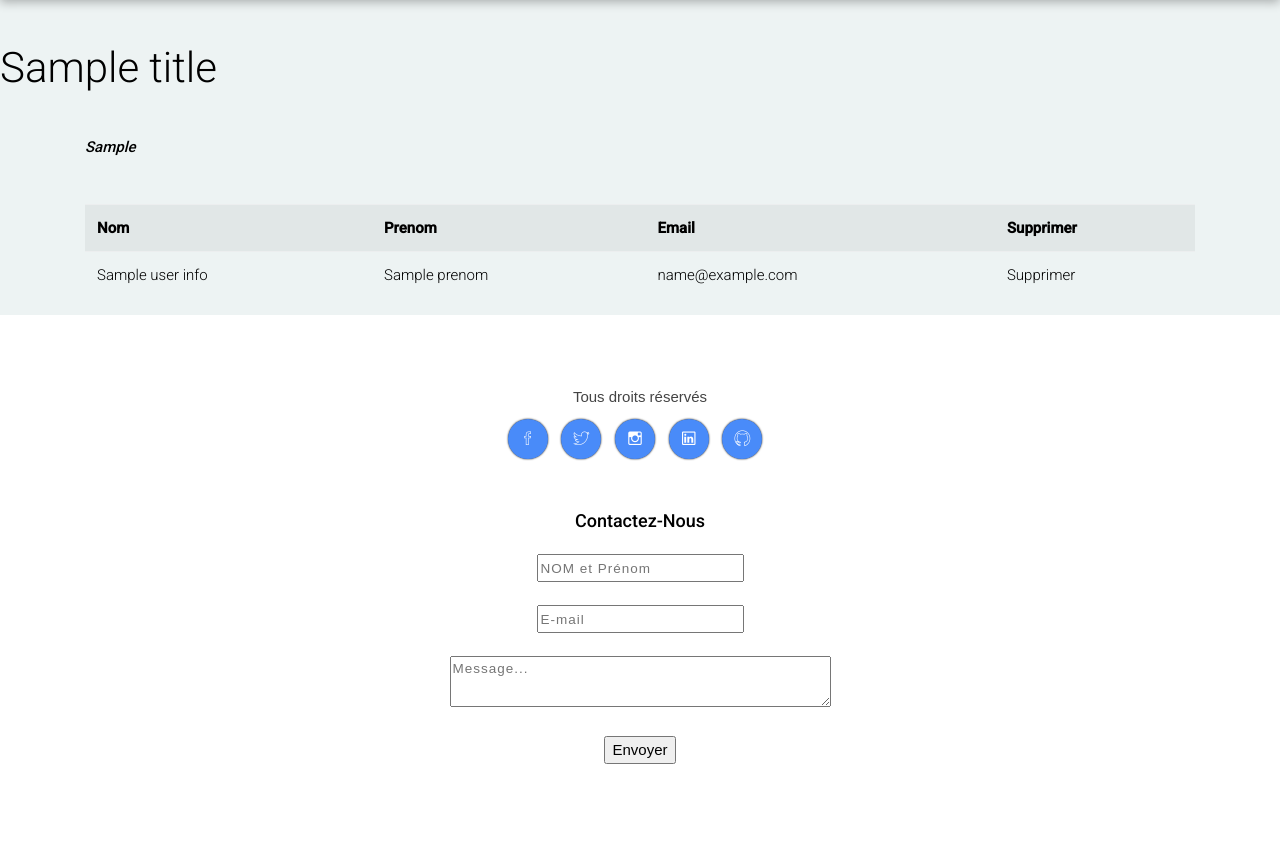
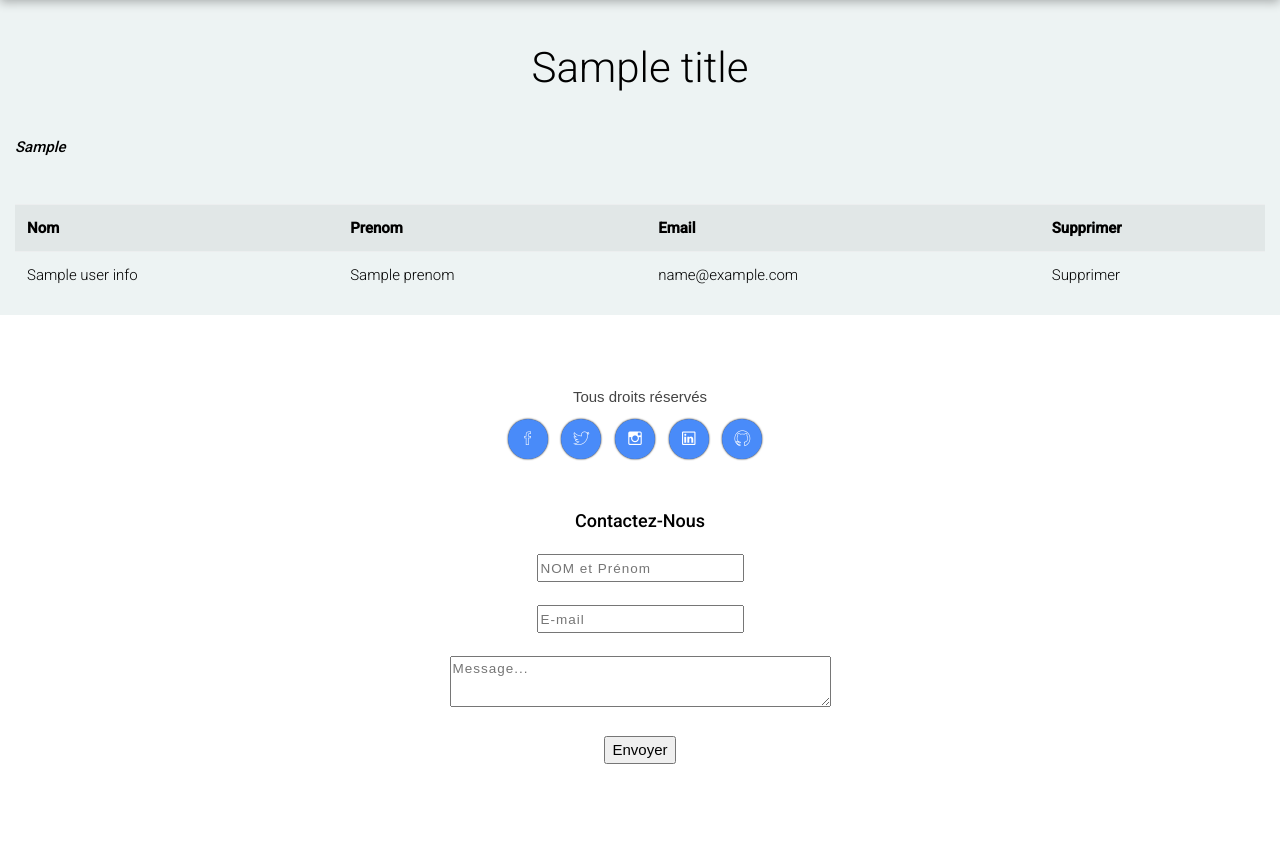
Before and after one commit to Durocortorum/Blog-TP5, a PHP site: template views/viewUser.php in a window 1280 px wide. Shown: the part 60-902 px from the top of the page. Run offline with PHP 8.4, Linux system fonts and the light colour scheme; the template is opened without the code that fills it: most values are stand-ins (such as "Sample title", 1, 10 or a date in 2020); data that the repository does not hold is empty; some web fonts are replaced.

Commit message:
formatted viewUser.php

```diff
--- a/views/viewUser.php
+++ b/views/viewUser.php
@@ -1,33 +1,65 @@
 <br><br>
-<h2><?= $title; ?></h2>
+<h2 class="text-center"><?= $title; ?></h2>
 <br>
 <br>
 
-<div class="container">
+<div class="container-fluid">
     <b><i><?= $form_msg; ?></b></i><br>
 
     <?php
     if ($form == 1) {
     ?>
         <form method="post" action="User">
-            <label for="email">Email:</label>
-            <input type="email" class="form-control" placeholder="Email" name="email" style="width:40%" value="<?= $infos[0]->email() ?>">
+            <div class="row">
+                <div class="col-lg-6 text-center">
+                    <label for="email">Email:</label>
+                </div>
+                <div class="col-lg-6 ">
+                    <input type="email" class="form-control" placeholder="Email" name="email" style="width:100%" value="<?= $infos[0]->email() ?>">
+                </div>
+            </div>
+            <br />
+            <div class="row">
+                <div class="col-lg-6 text-center">
+                    <label for="nom">Nom:</label>
+                </div>
+                <div class="col-lg-6 ">
+                    <input class="text-center" type="text" class="form-control" placeholder="Nom" name="nom" style="width:100%" value="<?= $infos[0]->nom() ?>">
+                </div>
+            </div>
+            <br />
+            <div class="row">
+                <div class="col-lg-6 text-center">
+                    <label for="prenom">Prenom:</label>
+                </div>
+                <div class="col-lg-6 ">
+                    <input class="text-center" type="text" class="form-control" placeholder="Prenom" name="prenom" style="width:100%" value="<?= $infos[0]->prenom() ?>">
+                </div>
+            </div>
+            <br />
+            <div class="row">
+                <div class="col-lg-6 text-center">
+                    <label for="password">Mot de passe:</label>
+                </div>
+                <div class="col-lg-6 ">
+                    <input class="text-center" type="password" class="form-control" placeholder="Mot de passe" name="password" style="width:100%" value="<?= $infos[0]->password() ?>">
+                </div>
+            </div>
+            <br />
+            <div class="row">
+                <div class="col-lg-6 text-center">
+                    <label for="passwordConfirm">Mot de passe (confirmation) :</label>
+                </div>
+                <div class="col-lg-6 ">
+                    <input class="text-center" type="password" class="form-control" placeholder="Mot de passe (confirmation)" name="password_verif" style="width:100%" value="">
+                </div>
+            </div>
+                    <br />
+                    <div class="row">
+                <div class="col text-center">
+                    <input class="text-center m-2 p-2 btn btn-primary shadow-sm" type="submit" class="form-control" style="width:30%" name="form_button" value="Sauvegarder">
+                </div>
 
-            <label for="nom">Nom:</label>
-            <input type="text" class="form-control" placeholder="Nom" name="nom" style="width:40%" value="<?= $infos[0]->nom() ?>">
-
-            <label for="prenom">Prenom:</label>
-            <input type="text" class="form-control" placeholder="Prenom" name="prenom" style="width:40%" value="<?= $infos[0]->prenom() ?>">
-
-            <label for="password">Mot de passe:</label>
-            <input type="password" class="form-control" placeholder="Mot de passe" name="password" style="width:40%" value="<?= $infos[0]->password() ?>">
-
-            <label for="passwordConfirm">Mot de passe (confirmation) :</label>
-            <input type="password" class="form-control" placeholder="Mot de passe (confirmation)" name="password_verif" style="width:40%" value="">
-
-            <br>
-
-            <input type="submit" class="form-control" style="width:40%" name="form_button" value="Sauvegarder">
         </form>
     <?php
     }
```
